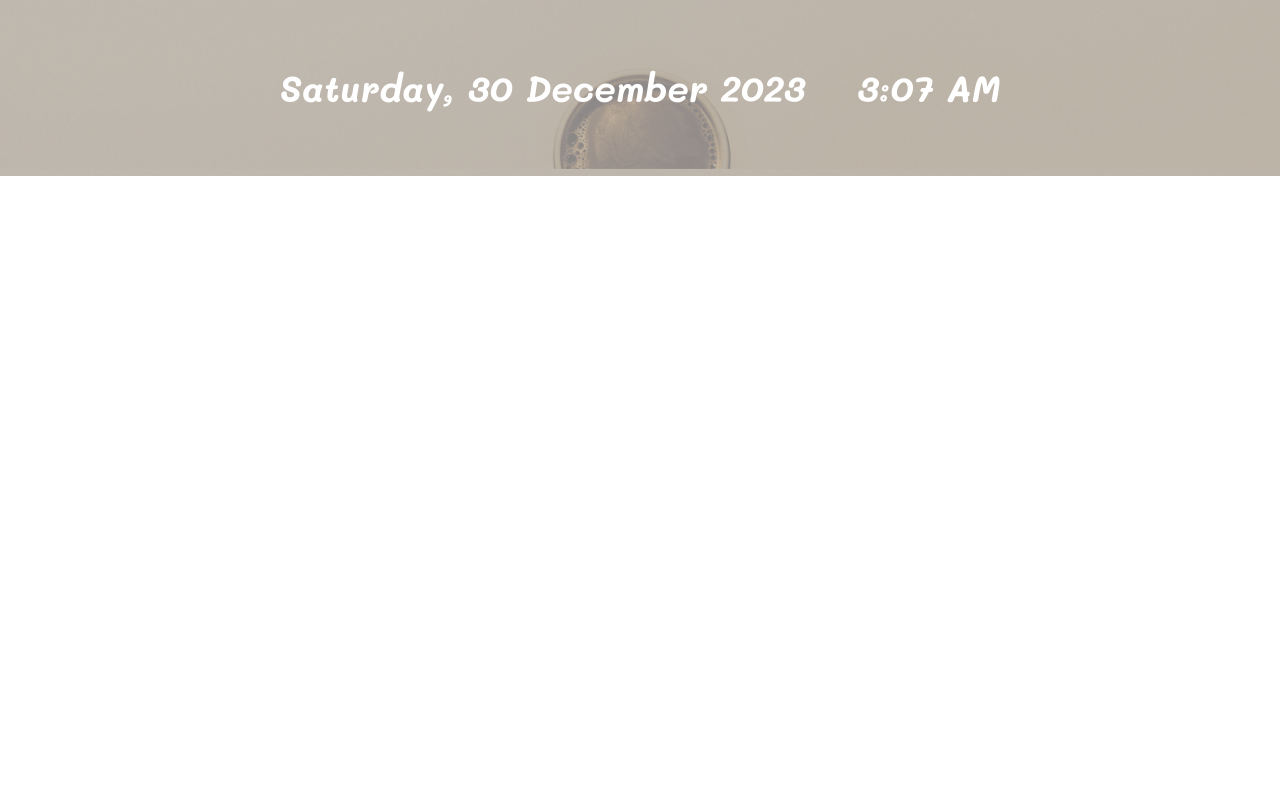
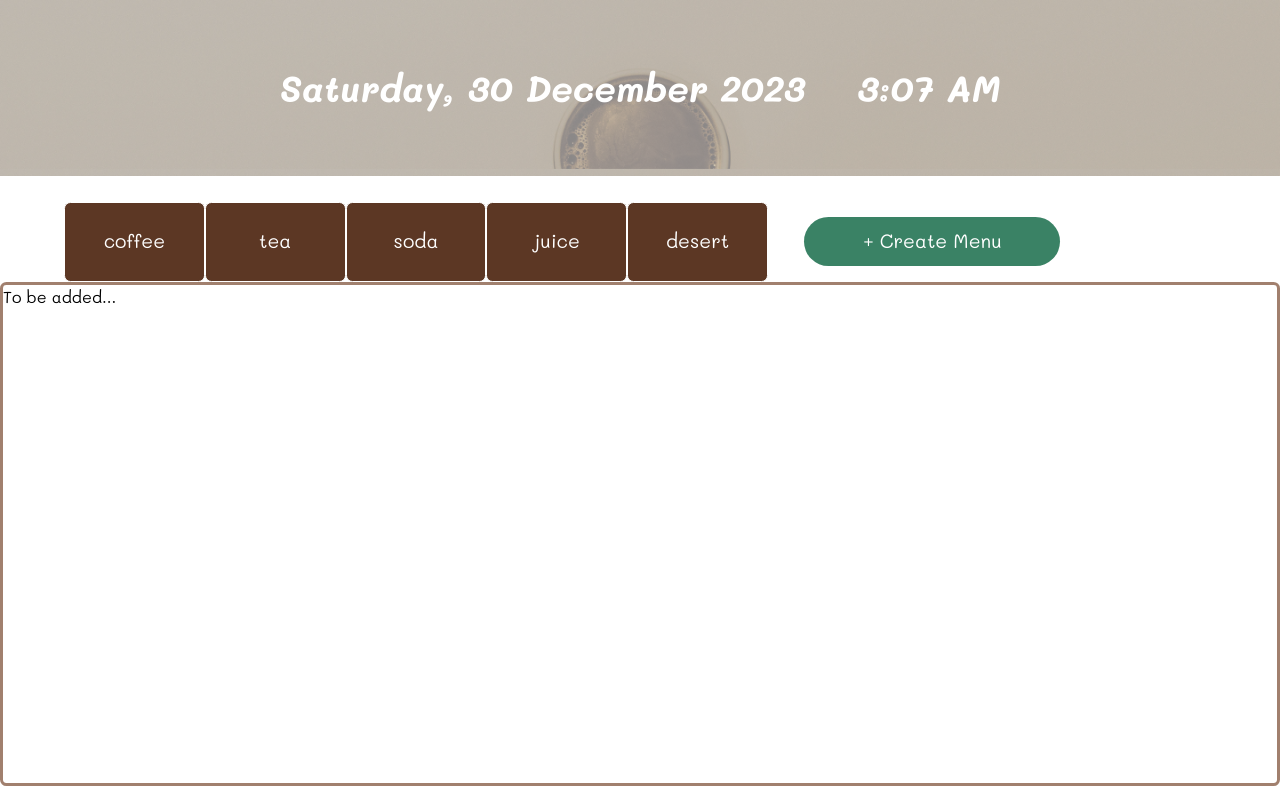
Before and after one commit to thanidacwn/lucky-coffee, a React (Vite) app in the folder frontend/: page /menu in a window 1280 px wide. Built offline with nearby package versions, Linux system fonts and the light colour scheme.

Commit message:
add base menu page

```diff
--- a/frontend/src/components/buttons/Button.css
+++ b/frontend/src/components/buttons/Button.css
@@ -9,11 +9,17 @@
 }
 
 .default-button:hover {
-background-color: #0056b3;
+    background-color: #0056b3;
 }
 
 .default-button:disabled {
-background-color: #b5b5b5;
-color: #666666;
-cursor: not-allowed;
+    background-color: #b5b5b5;
+    color: #666666;
+    cursor: not-allowed;
 }
+
+.default-button {
+    width: 100%;
+    height: 100%;
+    font-family: 'Mali', cursive;
+}
--- a/frontend/src/components/buttons/Button.tsx
+++ b/frontend/src/components/buttons/Button.tsx
@@ -1,9 +1,9 @@
 import './Button.css'
 import { ButtonProps } from "../../interfaces/Button";
 
-const Button: React.FC<ButtonProps> = ({ text }) => {
+const Button: React.FC<ButtonProps> = ({ text, className }) => {
     return (
-        <button className='default-button'>
+        <button className={`default-button ${className}`}>
             {text}
         </button>
     );
--- a/frontend/src/interfaces/Button.ts
+++ b/frontend/src/interfaces/Button.ts
@@ -1,3 +1,4 @@
 export interface ButtonProps {
     text: string;
+    className?: string;
 }
--- a/frontend/src/pages/Login.css
+++ b/frontend/src/pages/Login.css
@@ -45,11 +45,31 @@
     font-family: 'Mali', cursive;
 }
 
-.default-button {
+.login-button {
+    padding: 10px 15px;
+    font-size: 16px;
+    cursor: pointer;
+    background-color: #007bff;
+    color: #ffffff;
+    border: none;
+    border-radius: 4px;
+}
+
+.login-button:hover {
+    background-color: #0056b3;
+}
+
+.login-button:disabled {
+    background-color: #b5b5b5;
+    color: #666666;
+    cursor: not-allowed;
+}
+
+.login-button {
     width: 100%;
     height: 100%;
     font-family: 'Mali', cursive;
-  }
+}
 
 @media (max-width: 768px) {
     .logo-container {
--- a/frontend/src/pages/Login.tsx
+++ b/frontend/src/pages/Login.tsx
@@ -27,6 +27,7 @@ export default function Login() {
                 <div className="button-container">
                     <Button
                         text={buttonText}
+                        className="login-button"
                     />
                 </div>
 
--- a/frontend/src/pages/Menu.css
+++ b/frontend/src/pages/Menu.css
@@ -0,0 +1,39 @@
+.menus-container {
+    margin-left: 5%;
+    margin-top: 2%;
+    grid-template-columns: auto auto auto auto auto;
+}
+
+.menu-button {
+    border-radius: 0.5vw;
+    font-size: 1.5vw;
+    width: 11vw;
+    height: 10vh;
+    border: 1px solid white;
+    background-color: #5c3724;
+}
+
+.menu-button:hover {
+    background-color: #794b37;
+}
+
+.create-menu-button {
+    margin-left: 3%;
+    font-size: 1.5vw;
+    width: 20vw;
+    border-radius: 10vw;
+    background-color: #3a8265;
+}
+
+.create-menu-button:hover {
+    background-color: #5cb08b;
+}
+
+.menus-cards-container {
+    border-radius: 0.5vw;
+    margin: 0 auto;
+    justify-content: center;
+    border: solid 3px #a1806e;
+    width: 100%;
+    height: 63vh;
+}
--- a/frontend/src/pages/Menu.tsx
+++ b/frontend/src/pages/Menu.tsx
@@ -1,5 +1,43 @@
 import './Menu.css';
 import Header from '../components/Header';
+import Button from '../components/buttons/Button';
+
+const categories = [{
+        "category_name": "coffee",
+        "category_list": [
+            "Iced Americano",
+            "Hot Americano"
+        ]
+    },
+    {
+        "category_name": "tea",
+        "category_list": [
+            "Green Tea",
+            "Milk Tea"
+        ]
+    },
+    {
+        "category_name": "soda",
+        "category_list": [
+            "Strawberry Soda",
+            "Lemon Soda"
+        ]
+    },
+    {
+        "category_name": "juice",
+        "category_list": [
+            "Strawberry Frappe",
+            "Lemonade"
+        ]
+    },
+    {
+        "category_name": "desert",
+        "category_list": [
+            "Chocolate Cake",
+            "Strawberry Cake"
+        ]
+    }
+]
 
 function Menu() {
 
@@ -7,6 +45,22 @@ function Menu() {
         <>
             <div className="menu-container">
                 <Header />
+                <div className="menus-container">
+                    {categories.map(category => (
+                        <Button
+                            text={category.category_name}
+                            className="menu-button"
+                        />
+                    ))}
+                    <Button
+                        text={"+ Create Menu"}
+                        className="create-menu-button"
+                    />
+                </div>
+                <div className="menus-cards-container">
+                    To be added...
+                </div>
+
             </div>
         </>
     )
```
